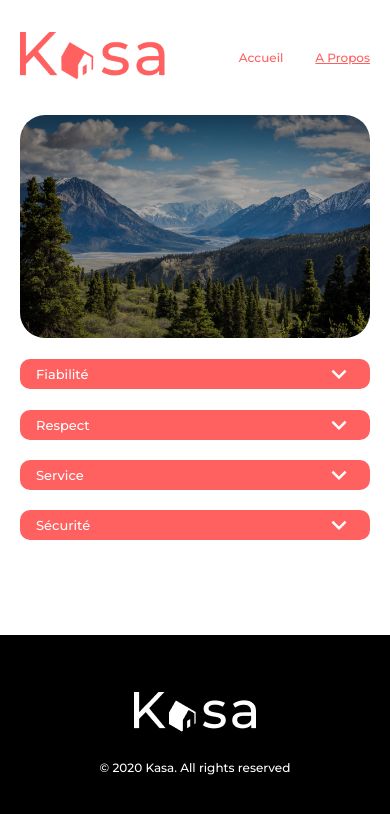
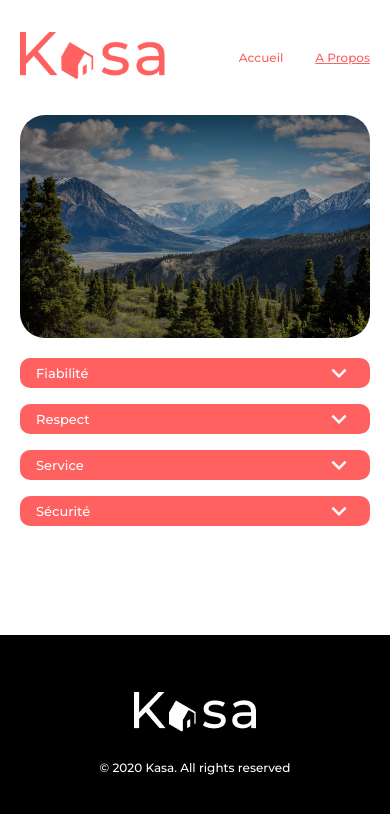
Before and after one commit to fgael/GaelFoini_11_06072023, a React (Create React App) app: page /GaelFoini_11_06072023/about in a window 390 px wide. Shown: the top 814 px of the page. Built offline with nearby package versions, Linux system fonts and the light colour scheme.

Commit message:
expander margin fixed

```diff
--- a/src/components/Banner.js
+++ b/src/components/Banner.js
@@ -2,7 +2,7 @@ import React from "react";
 import PropTypes from "prop-types";
 
 const Banner = ({ bannerImg, title, customHeight }) => {
-  // Vérification de la largeur de l'écran
+  // vérification de la largeur de l'écran
   const isResponsive = window.innerWidth <= 768;
 
   return (
--- a/src/pages/About.js
+++ b/src/pages/About.js
@@ -7,6 +7,7 @@ const About = () => {
   return (
     <div className="about-container">
       <Banner bannerImg={aboutBannerImg} customHeight="223px" />
+      <div className="expander-container-about">
         <Expander
           title="Fiabilité"
           content="Les annonces postées sur Kasa garantissent une fiabilité totale. Les photos sont conformes aux logements, et toutes les informations sont régulièrement vérifiées  par nos équipes."
@@ -38,6 +39,7 @@ const About = () => {
           paragraphFontStyle="24px"
         />
       </div>
+    </div>
   );
 };
 
--- a/src/styles/components/Expander.scss
+++ b/src/styles/components/Expander.scss
@@ -1,18 +1,14 @@
 .expander-container {
   display: flex;
   justify-content: center;
-  &:last-child {
-    margin-bottom: 1rem;
-  }
-  .expander.open {
-    margin-bottom: 0;
-  }
   .expander {
-    margin: 2rem 0;
+    margin-bottom: 1.2rem;
+    &.open {
+      margin-bottom: 0;
+    }
     .expander-header {
       position: relative;
       z-index: 1;
-      margin-bottom: -15px;
       display: flex;
       justify-content: space-between;
       align-items: center;
@@ -41,6 +37,7 @@
     .expander-content {
       position: relative;
       z-index: 0;
+      bottom: 1.2rem;
       background-color: $color-grey;
       p {
         margin: 0;
@@ -52,12 +49,11 @@
   }
 
   @media (max-width: 768px) {
-    margin: 0;
-    .expander.open {
-      margin-bottom: 0;
-    }
     .expander {
-      margin: 1.1rem 0;
+      margin-bottom: 1rem;
+      &.open {
+        margin-bottom: 0;
+      }
       .expander-header {
         h3 {
           font-size: 13px !important;
--- a/src/styles/main.scss
+++ b/src/styles/main.scss
@@ -1,5 +1,5 @@
 @import "variables.scss";
-
+// components import
 @import "./components/AccommodationCard.scss";
 @import "./components/AppWrapper.scss";
 @import "./components/Banner.scss";
@@ -9,7 +9,8 @@
 @import "./components/Header.scss";
 @import "./components/Rating.scss";
 @import "./components/Tag.scss";
-
+//pages import
+@import "./pages/About.scss";
 @import "./pages/Accommodation.scss";
 @import "./pages/Home.scss";
 @import "./pages/Error404.scss";
--- /dev/null
+++ b/src/styles/pages/About.scss
@@ -0,0 +1,3 @@
+.expander-container-about {
+  margin-top: 1rem;
+}
--- a/src/styles/pages/Accommodation.scss
+++ b/src/styles/pages/Accommodation.scss
@@ -37,11 +37,11 @@
   .expander-container-accommodation {
     display: flex !important;
     justify-content: space-between;
+    margin-top: 1rem;
   }
 
   @media (max-width: 1260px) {
     .expander-container-accommodation {
-      margin-top: 1rem;
       display: block !important;
     }
   }
@@ -73,8 +73,5 @@
         }
       }
     }
-    .expander-container-accommodation {
-      margin-top: 0;
-    }
   }
 }
```
Lines whose indentation alone changed are shown as unchanged.
